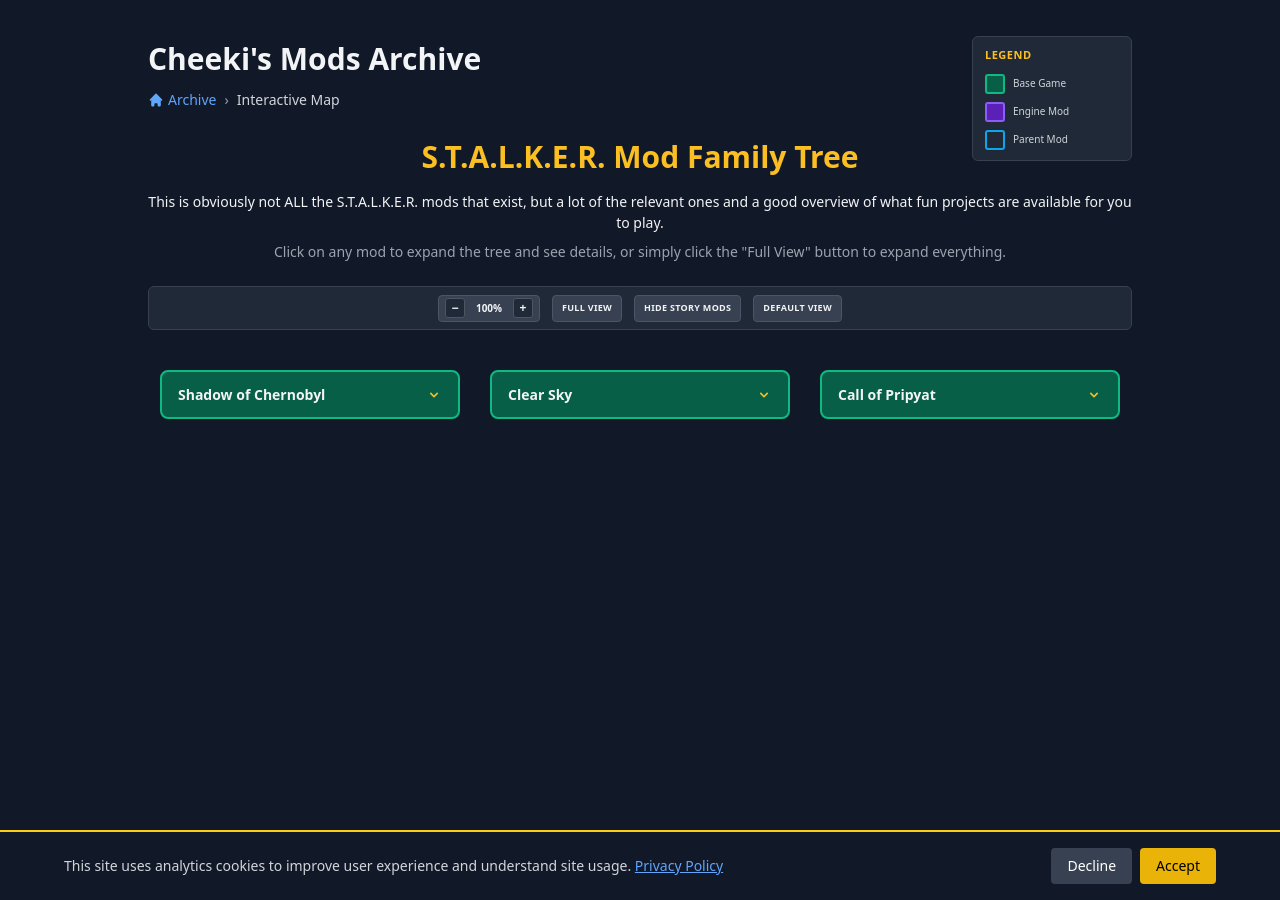
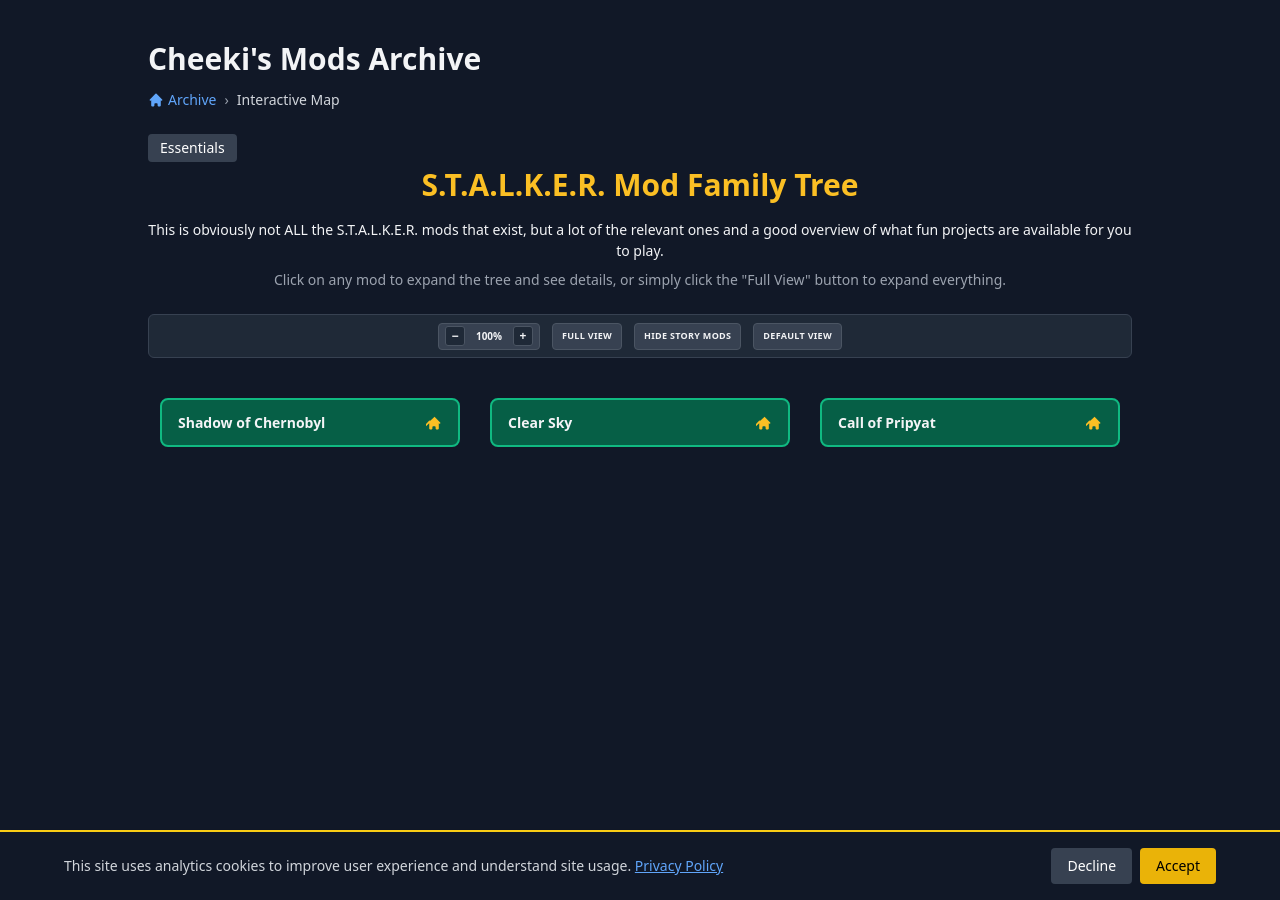
Before and after one commit to Cheekitos/CSMA-Test, a Jekyll site: the page built from stalker-map.html, in a window 1280 px wide. Built offline with Jekyll 4.4.1, drawn with Linux system fonts in a browser that asks for light colours; nearby versions of some CDN libraries.

Commit message:
Update stalker-map.html

```diff
--- a/stalker-map.html
+++ b/stalker-map.html
@@ -18,24 +18,7 @@
     <a href="{{ site.baseurl }}/index.html" class="site-title">Cheeki's Mods Archive</a>
   </div>
 
-  <div class="legend-box">
-    <div class="legend-title">Legend</div>
-    <div class="legend-items">
-      <div class="legend-item">
-        <div class="legend-color" style="background: #065f46; border: 2px solid #10b981;"></div>
-        <span>Base Game</span>
-      </div>
-      <div class="legend-item">
-        <div class="legend-color" style="background: #5b21b6; border: 2px solid #8b5cf6;"></div>
-        <span>Engine Mod</span>
-      </div>
-      <div class="legend-item">
-        <div class="legend-color" style="background: #1f2937; border: 2px solid #0ea5e9;"></div>
-        <span>Parent Mod</span>
-      </div>
-    </div>
-  </div>
-
+  <!-- REPLACE LEGEND BOX WITH HEADER BUTTONS -->
   <nav class="breadcrumb" aria-label="Breadcrumb">
     <a href="{{ site.baseurl }}/index.html">
       <svg fill="currentColor" viewBox="0 0 20 20">
@@ -46,6 +29,23 @@
     <span class="breadcrumb-separator">›</span>
     <span style="color: #d1d5db;">Interactive Map</span>
   </nav>
+
+  <!-- HEADER BUTTONS -->
+  <header class="header-buttons">
+    <button id="essentials-button" class="essential-button bg-gray-700 hover:bg-gray-600 text-white text-xs font-medium py-0.5 px-2 rounded transition-colors">
+      Essentials
+    </button>
+    <a href="{{ '/essential.html' | relative_url }}" class="hidden sm:flex gap-2 text-gray-300">
+      <button class="bg-gray-700 hover:bg-gray-600 text-white text-xs font-medium py-1 px-2 rounded transition-colors">
+        View Details
+      </button>
+    </a>
+    <a href="{{ '/about.html' | relative_url }}" class="hidden sm:flex gap-2 text-yellow-400">
+      <button class="bg-gray-700 hover:bg-gray-600 text-white text-xs font-medium py-1 px-2 rounded transition-colors">
+      About
+      </button>
+    </a>
+  </header>
 
   <h1 class="page-title">S.T.A.L.K.E.R. Mod Family Tree</h1>
   <p class="page-subtitle">This is obviously not ALL the S.T.A.L.K.E.R. mods that exist, but a lot of the relevant ones and a good overview of what fun projects are available for you to play.</p>
@@ -74,7 +74,7 @@
               <div class="mod-title">{{ base_game.name }}</div>
               <div class="mod-badges">
                 <svg class="expand-icon" fill="currentColor" viewBox="0 0 20 20">
-                  <path fill-rule="evenodd" d="M5.293 7.293a1 1 0 011.414 0L10 10.586l3.293-3.293a1 1 0 111.414 1.414l-4 4a1 1 0 01-1.414 0l-4-4a1 1 0 010-1.414z" clip-rule="evenodd"/>
+                  <path fill-rule="evenodd" d="M5.293 7.293a1 1 0 00-1.414 0l-7 7a1 1 0 001.414 1.414L4 10.414V17a1 1 0 001 1h2a1 1 0 001-1v-2a1 1 0 011-1h2a1 1 0 011 1v2a1 1 0 001 1h2a1 1 0 001-1v-6.586l.293.293a1 1 0 001.414-1.414l-7-7z" clip-rule="evenodd"/>
                 </svg>
               </div>
             </div>
```
